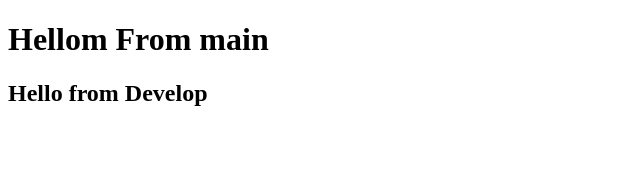
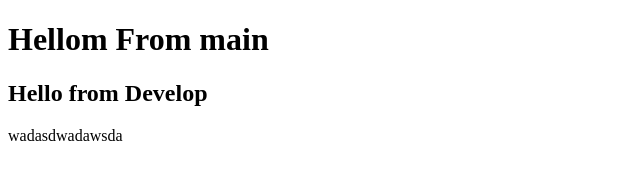
Before and after one commit to VladKushnarev/js, a plain HTML site: page index.html in a window 1280 px wide. Shown: the whole page, without its empty margins (0-640 px from the left). Drawn offline with Linux system fonts and the light colour scheme.

Commit message:
message dor vs code

```diff
--- a/index.html
+++ b/index.html
@@ -11,5 +11,6 @@
 <body>
     <h1>Hellom From main</h1>
     <h2>Hello from Develop</h2>
+    <p>wadasdwadawsda</p>
 </body>
 </html>
```
